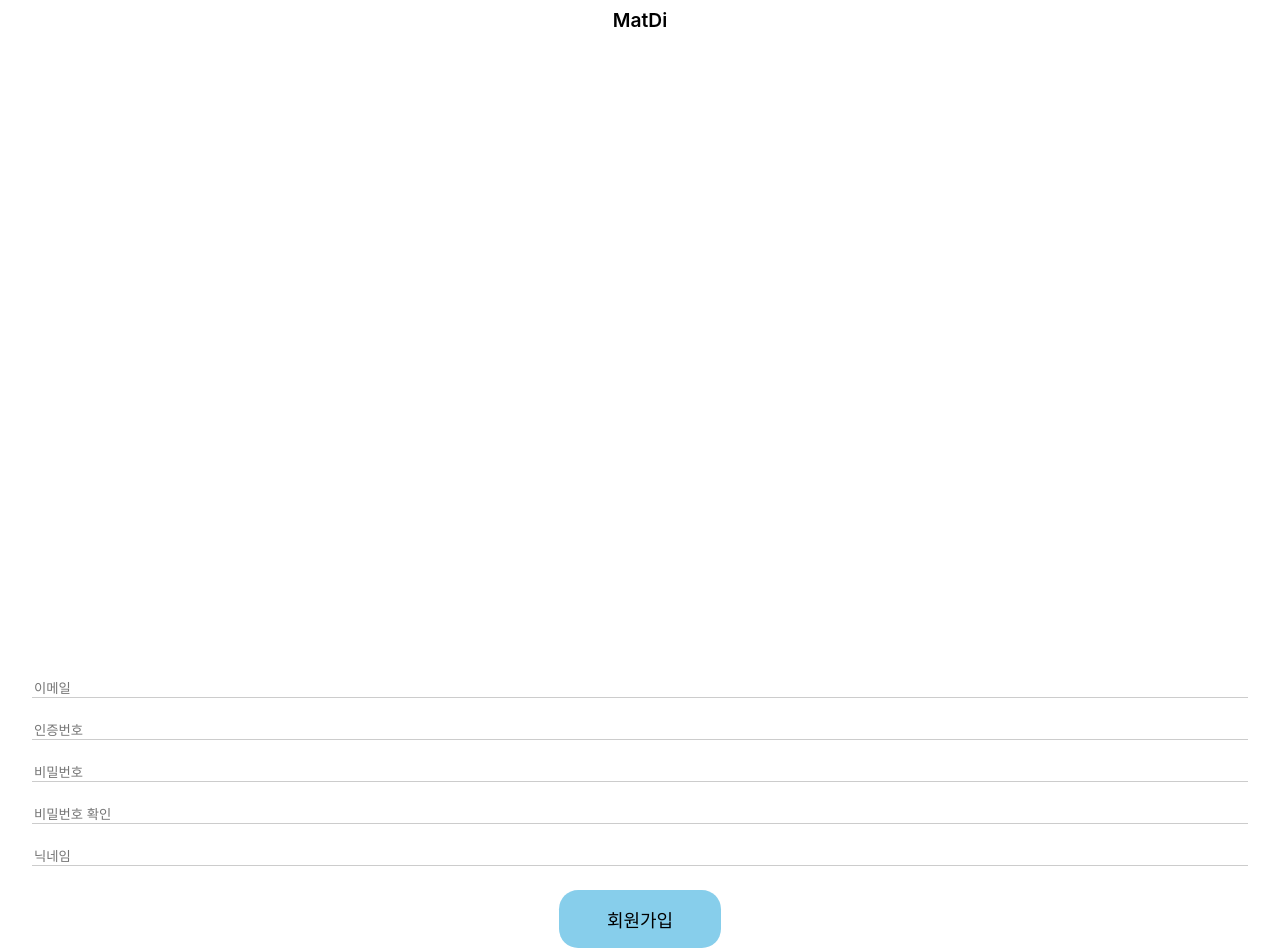
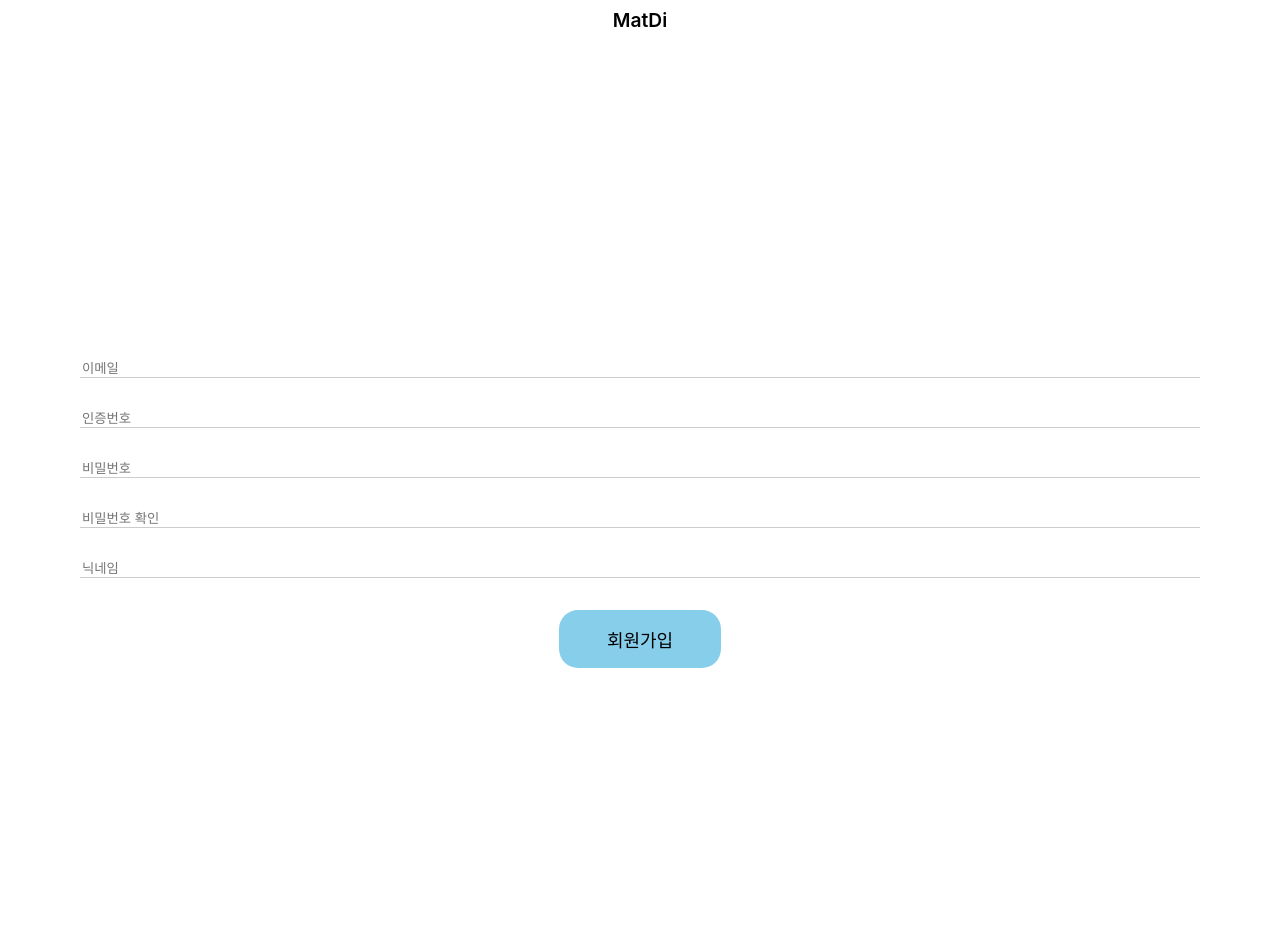
Before and after one commit to Matzip-Neighbors/MatDi-FE, a React (Create React App) app: page /signup in a window 1280 px wide. After the commit the page ends 800 px from the top, so only its background shows below. Built offline with nearby package versions, Linux system fonts and the light colour scheme.

Commit message:
Feat: Signup Form customizing

```diff
--- a/src/routes/SignUp.tsx
+++ b/src/routes/SignUp.tsx
@@ -5,15 +5,18 @@ const Form = styled.form`
   display: flex;
   flex-direction: column;
   justify-content: center;
-  margin-top: 50%;
-  padding: 0 2rem;
+  margin-top: 25%;
+  padding: 0 5rem;
   input {
     border-left-width: 0;
     border-right-width: 0;
     border-top-width: 0;
     border-bottom-width: 1;
     border-bottom: 1px solid #ccc;
-    margin-bottom: 1.5rem;
+    margin-bottom: 2rem;
+    &:focus {
+      outline: none;
+    }
   }
 `;
 
@@ -25,41 +28,41 @@ const Button = styled.button`
   background-color: skyblue;
   border: none;
   border-radius: 1.2rem;
+  cursor: pointer;
 `;
 
-const SignUp = (e: any) => {
+const SignUp = () => {
   const { register } = useForm();
 
   return (
     <Form>
       <input
-        {...register("이메일")}
+        {...register("이메일", { required: "이메일은 필수 항목입니다." })}
         type="email"
         placeholder="이메일"
-        required
       />
-      <input {...register("인증번호")} type="number" placeholder="인증번호" />
       <input
-        {...register("비밀번호")}
+        {...register("인증번호", { required: "인증번호는 필수 항목입니다." })}
+        type="number"
+        placeholder="인증번호"
+      />
+      <input
+        {...register("비밀번호", { required: "비밀번호는 필수 항목입니다." })}
         type="password"
         placeholder="비밀번호"
         required
       />
       <input
-        {...register("비밀번호 확인")}
+        {...register("비밀번호 확인", { required: "필수 항목입니다." })}
         type="password"
         placeholder="비밀번호 확인"
       />
-      <input {...register("닉네임")} type="text" placeholder="닉네임" />
+      <input
+        {...register("닉네임", { required: "닉네임은 필수 항목입니다." })}
+        type="text"
+        placeholder="닉네임"
+      />
       <Button>회원가입</Button>
-      {/* <Form>
-        <input type="email" placeholder="이메일" />
-        <input type="number" placeholder="인증번호" />
-        <input type="password" placeholder="비밀번호" />
-        <input type="password" placeholder="비밀번호 확인" />
-        <input type="password" placeholder="비밀번호 확인" />
-        <Button>회원가입</Button>
-      </Form> */}
     </Form>
   );
 };
```
